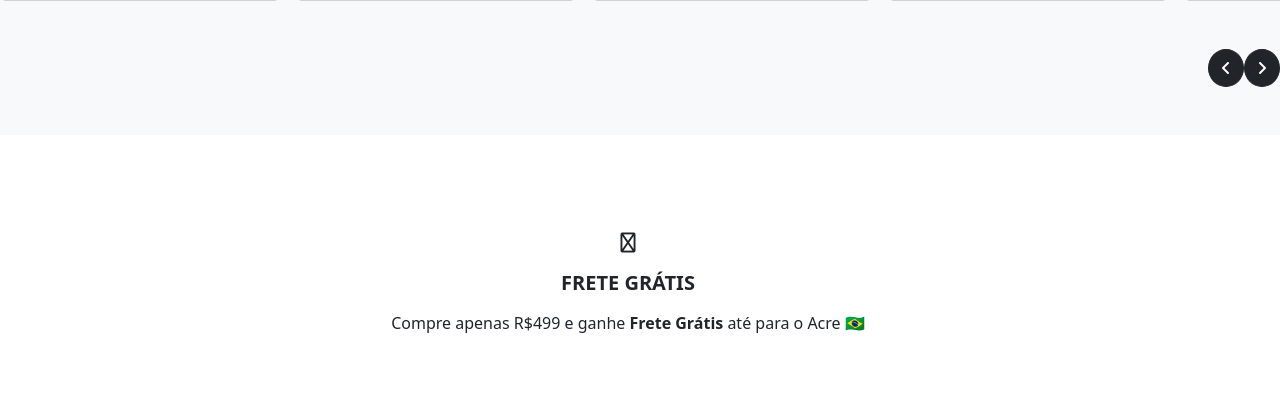
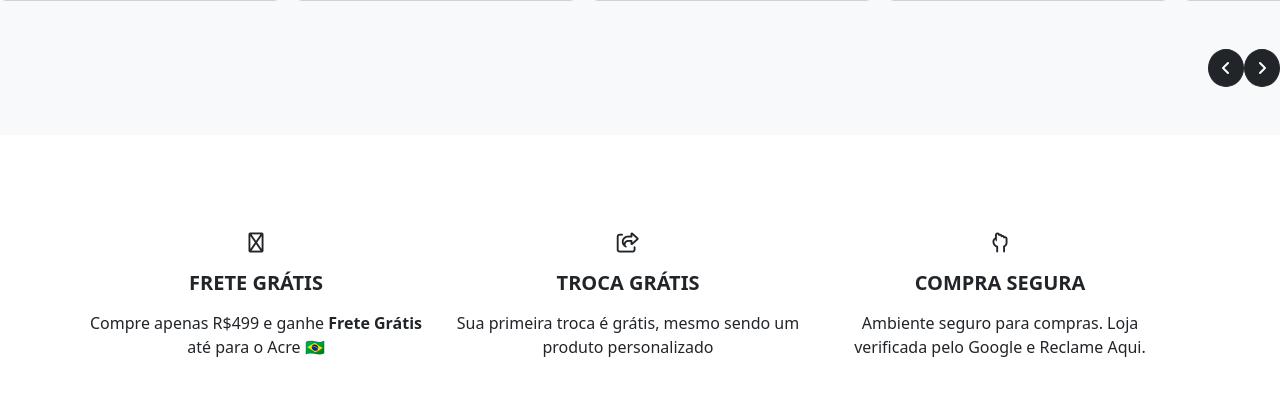
Before and after one commit to carlosnotlemos/fivetwo_django, a Django app: page / in a window 1280 px wide. Shown: the part 1846-2258 px from the top of the page. Run offline with Django 5.2, Linux system fonts and the light colour scheme; some libraries are stand-ins or nearby versions.

Commit message:
wip(base.html): carouselSugestion mobile friendly

```diff
--- a/templates/base.html
+++ b/templates/base.html
@@ -292,14 +292,14 @@
       <!--SEGUNDA SEÇÃO (CHAMADA DE AÇÃO)-->
       <section class="py-5">
         <!--TITULO DA CHAMADA DE AÇÃO-->
-        <div class="container carousel slide" id="carouselExampleIndicators">
+        <div class="container carousel slide" id="carouselSugestions">
           <div class="carousel-indicators bg-dark d-md-none">
-            <button type="button" data-bs-target="#carouselExampleIndicators" data-bs-slide-to="0" class="active" aria-current="true" aria-label="Slide 1"></button>
-            <button type="button" data-bs-target="#carouselExampleIndicators" data-bs-slide-to="1" aria-label="Slide 2"></button>
-            <button type="button" data-bs-target="#carouselExampleIndicators" data-bs-slide-to="2" aria-label="Slide 3"></button>
+            <button type="button" data-bs-target="#carouselSugestions" data-bs-slide-to="0" class="active" aria-current="true" aria-label="Slide 1"></button>
+            <button type="button" data-bs-target="#carouselSugestions" data-bs-slide-to="1" aria-label="Slide 2"></button>
+            <button type="button" data-bs-target="#carouselSugestions" data-bs-slide-to="2" aria-label="Slide 3"></button>
           </div>
           <ul class="row list-unstyled text-center py-5 carousel-inner">
-            <li class="col-lg-4 carousel-item active">
+            <li class="col-lg-4 active">
               <i class="fa-regular fa-truck fa-lg"></i>
               <h5 class="fw-bold my-3">FRETE GRÁTIS</h5>
               <p>
@@ -307,7 +307,7 @@
                 <strong>Frete Grátis</strong> até para o Acre 🇧🇷
               </p>
             </li>
-            <li class="col-lg-4 carousel-item">
+            <li class="col-lg-4">
               <i class="fa-regular fa-share-from-square fa-lg"></i>
               <h5 class="fw-bold my-3">TROCA GRÁTIS</h5>
               <p>
@@ -315,7 +315,7 @@
                 personalizado
               </p>
             </li>
-            <li class="col-lg-4 carousel-item">
+            <li class="col-lg-4">
               <i class="fa-regular fa-hand-back-fist fa-lg"></i>
               <h5 class="fw-bold my-3">COMPRA SEGURA</h5>
               <p>
@@ -617,6 +617,26 @@
       }
     </style>
 
+    <!--AJUSTA O CAROUSELSUGESTION PARA MOBILE-->
+    <script>
+      document.addEventListener('DOMContentLoaded', () => {
+        const items = document.querySelectorAll('#carouselSugestions .row > li');
+        const mediaQuery = window.matchMedia('(max-width: 767px)');
+
+        function updateCarouselClasses(e) {
+          items.forEach((item, index) => {
+            item.classList.toggle('carousel-item', e.matches);
+          });
+        }
+
+        // Inicializa
+        updateCarouselClasses(mediaQuery);
+
+        // Escuta mudanças de tamanho
+        mediaQuery.addEventListener('change', updateCarouselClasses);
+      });
+    </script>
+
     <!--AÇÃO DO BOTÃO QUE FAZ ROLAR PAGINA-->
     <script>
       const scrollContainer = document.getElementById('scroll-container');
```
